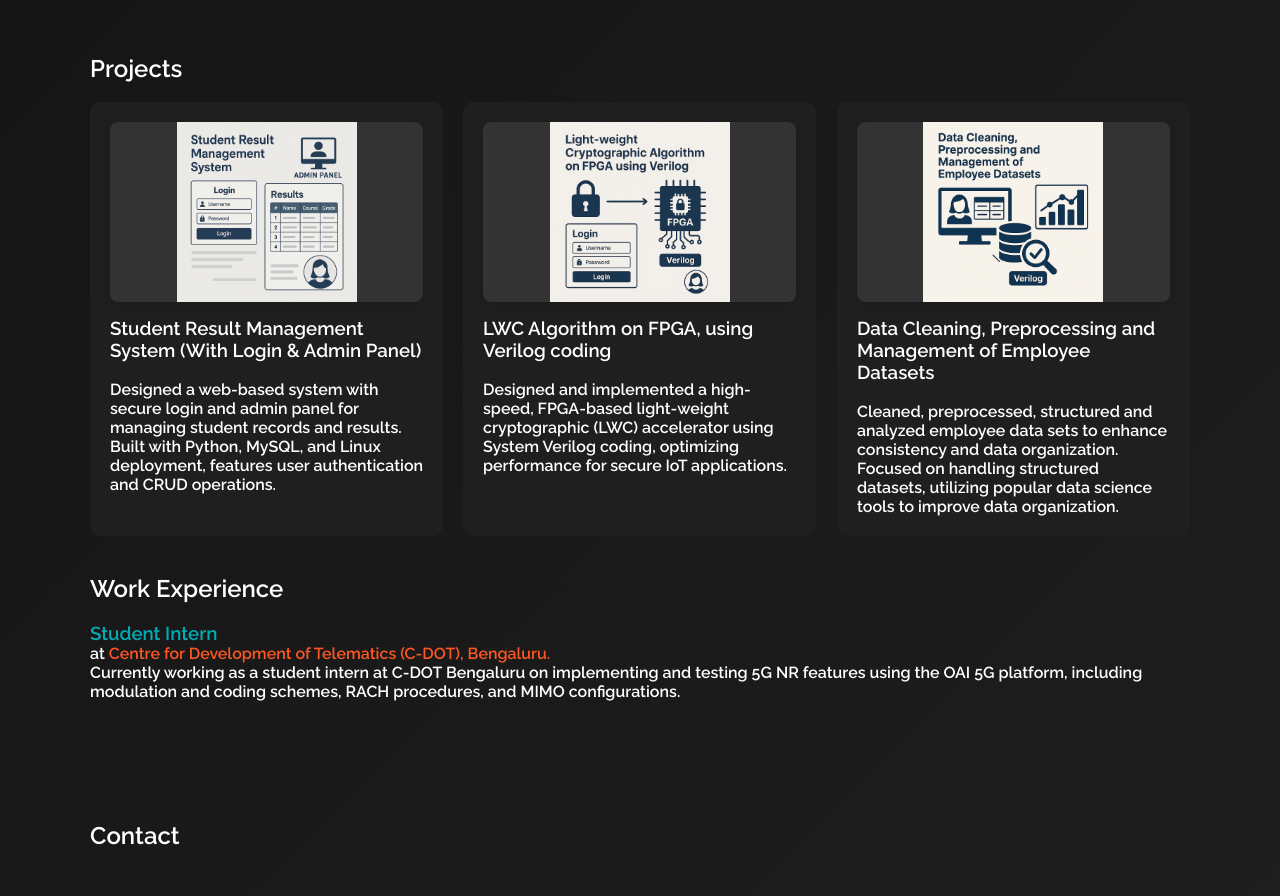
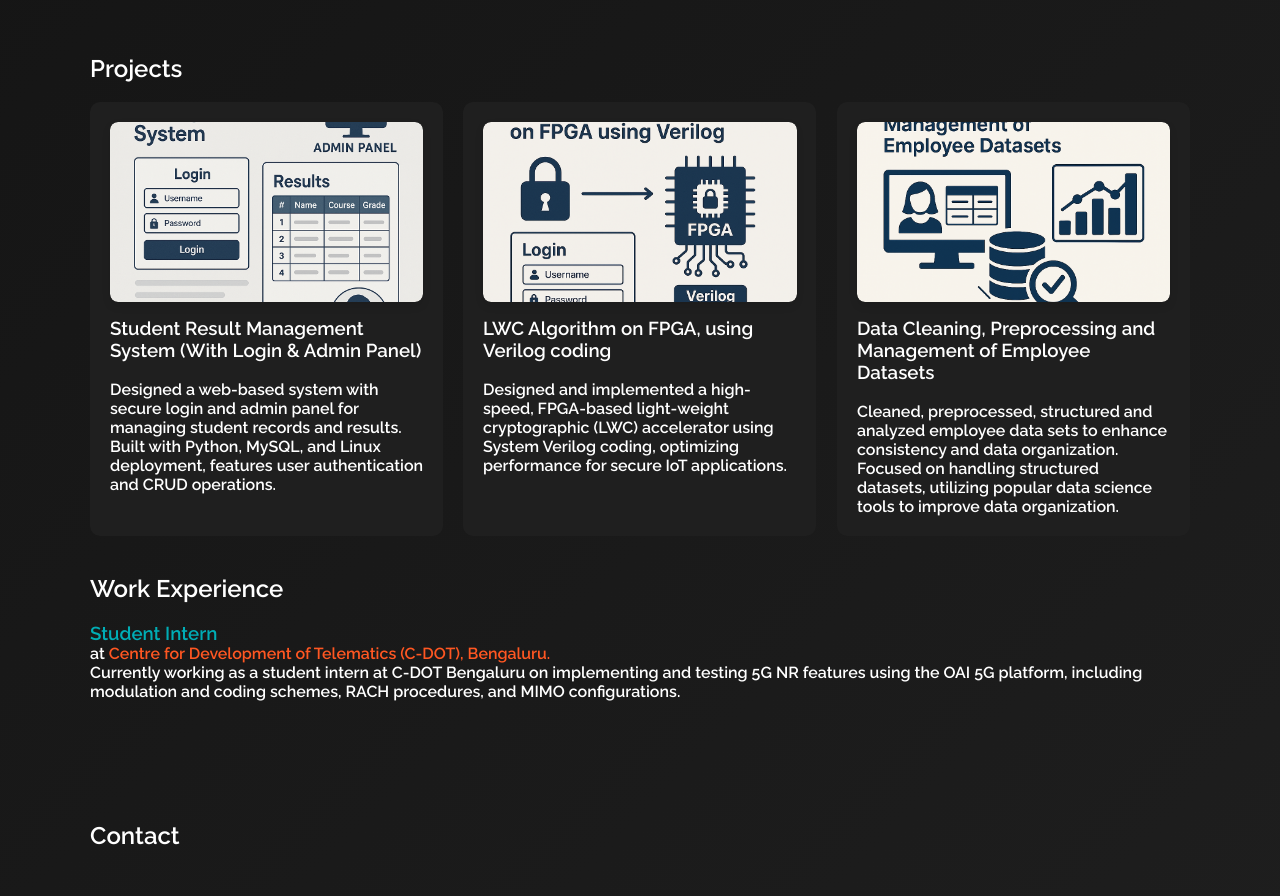
Before and after one commit to adityaa-0986/portfolio, a plain HTML site: page index.html in a window 1280 px wide. Shown: the part 940-1836 px from the top of the page. Drawn offline with nearby package versions, Linux system fonts and the light colour scheme.

Commit message:
Update style.css

```diff
--- a/style.css
+++ b/style.css
@@ -128,17 +128,17 @@ section {
   border-radius: 8px;
   overflow: hidden;
   box-shadow: 0 4px 8px rgba(0, 0, 0, 0.1);
+  /* Optional: Add a background color to the container if 'contain' leaves empty space
+     This background will show through the empty areas if the image doesn't fill the box */
+  /* background-color: #333; */ /* Removed this suggestion as it's not needed with object-fit: cover */
 }
 
 .project-image-container img {
   width: 100%;
   height: 180px;
-  object-fit: contain; /* CHANGED from 'cover' to 'contain' */
+  object-fit: cover; /* CHANGED from 'contain' back to 'cover' */
   display: block;
   border-radius: 8px;
-  /* Optional: Add a background color to the container if 'contain' leaves empty space
-     This background will show through the empty areas if the image doesn't fill the box */
-  background-color: #333; /* Example: a dark grey background */
 }
 
 
```
